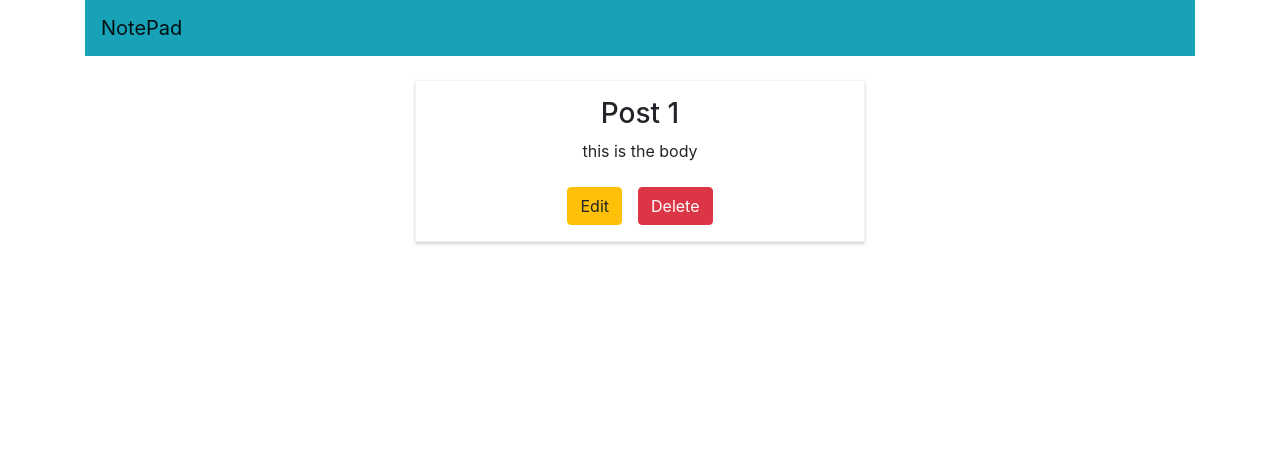
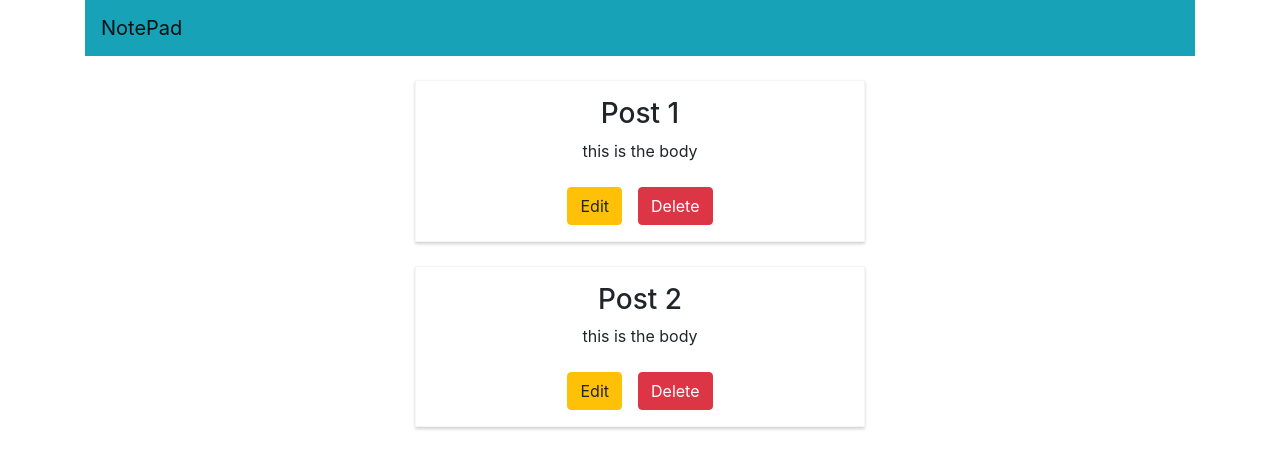
Before and after one commit to rmpalgo/simple-react-noteapp, a React (Create React App) app: page / in a window 1280 px wide. Shown: the top 468 px of the page. Built offline with nearby package versions, Linux system fonts and the light colour scheme.

Commit message:
feat: map over notes and render on page.

```diff
--- a/src/App.js
+++ b/src/App.js
@@ -6,11 +6,26 @@ import Note from './Note/Note';
 class App extends Component {
     state = {
         notes: [
-            {title: "Post 1", body: "this is the body"}
+            {title: "Post 1", body: "this is the body"},
+            {title: "Post 2", body: "this is the body"}
         ]
     }
 
+
   render() {
+        let posts = null;
+
+        posts = (<div>
+            {
+                this.state.notes.map((note, index) => {
+                    return <Note
+                        title={note.title}
+                        body={note.body}
+                        key={index}
+                    />
+                })
+            }
+        </div>)
 
     return (
         <div className="App">
@@ -20,7 +35,7 @@ class App extends Component {
                 </nav>
             </div>
             <div>
-                <Note title={this.state.notes[0].title} body={this.state.notes[0].body}/>
+                {posts}
             </div>
         </div>
     );
```
